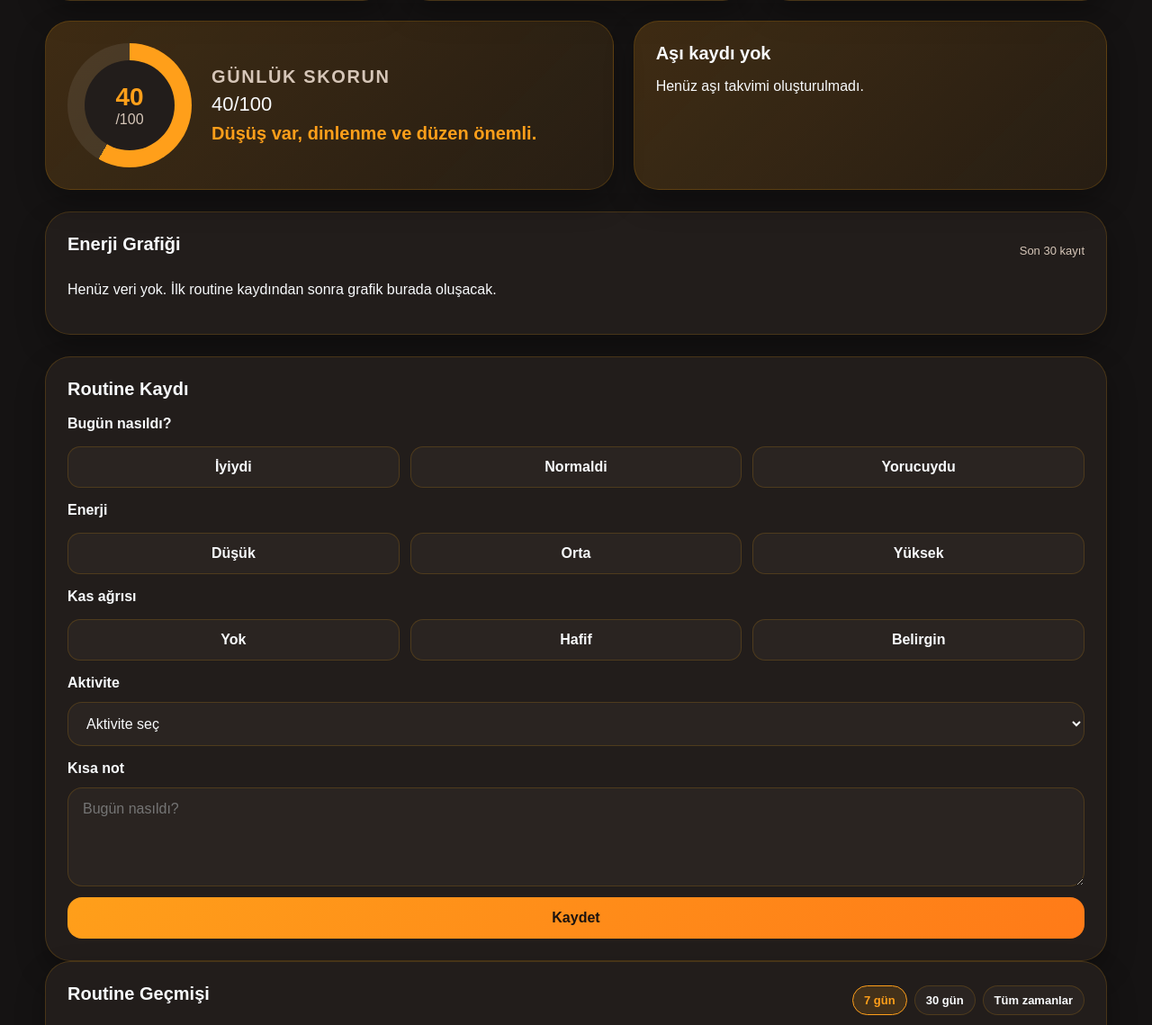
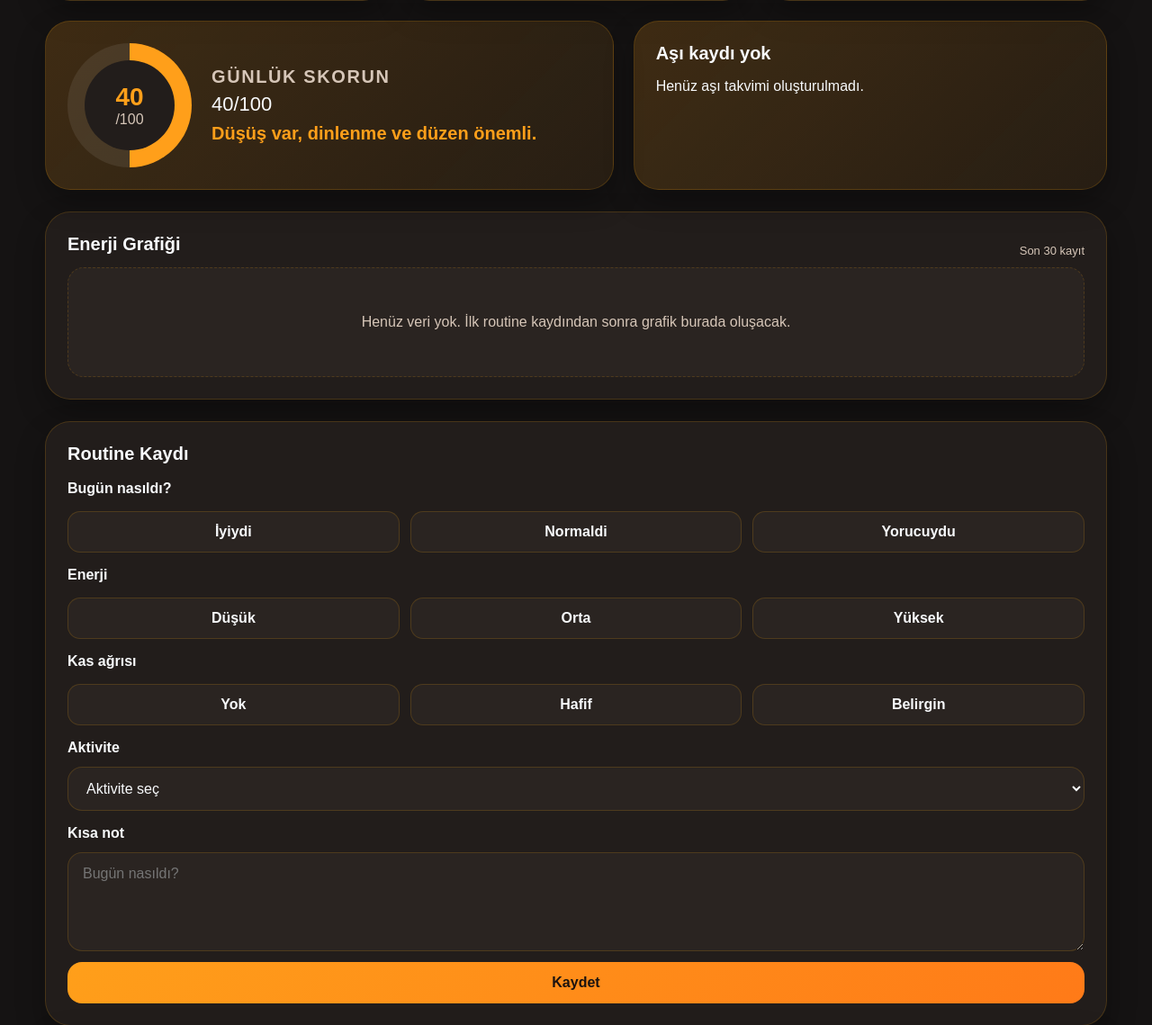
Before and after one commit to yigitsasal90/lifeboard, a Flask app: page / in a window 1280 px wide. Shown: the part 740-1879 px from the top of the page at 90% size. Run offline with Flask 3, Linux system fonts and the light colour scheme; data that the repository does not hold is empty.

Commit message:
Update style.css

```diff
--- a/static/style.css
+++ b/static/style.css
@@ -326,7 +326,7 @@ body {
     width: 138px;
     height: 138px;
     border-radius: 50%;
-    background: conic-gradient(var(--accent) 0 210deg, rgba(255,255,255,0.08) 210deg 360deg);
+    background: conic-gradient(var(--accent) 0 calc(var(--score-angle, 180deg)), rgba(255,255,255,0.08) calc(var(--score-angle, 180deg)) 360deg);
     display: flex;
     align-items: center;
     justify-content: center;
@@ -371,6 +371,17 @@ body {
 
 .chart-card {
     margin-bottom: 24px;
+}
+
+.empty-chart {
+    min-height: 120px;
+    display: flex;
+    align-items: center;
+    justify-content: center;
+    border-radius: 18px;
+    background: var(--panel-soft);
+    border: 1px dashed var(--border);
+    color: var(--muted);
 }
 
 form {
```
